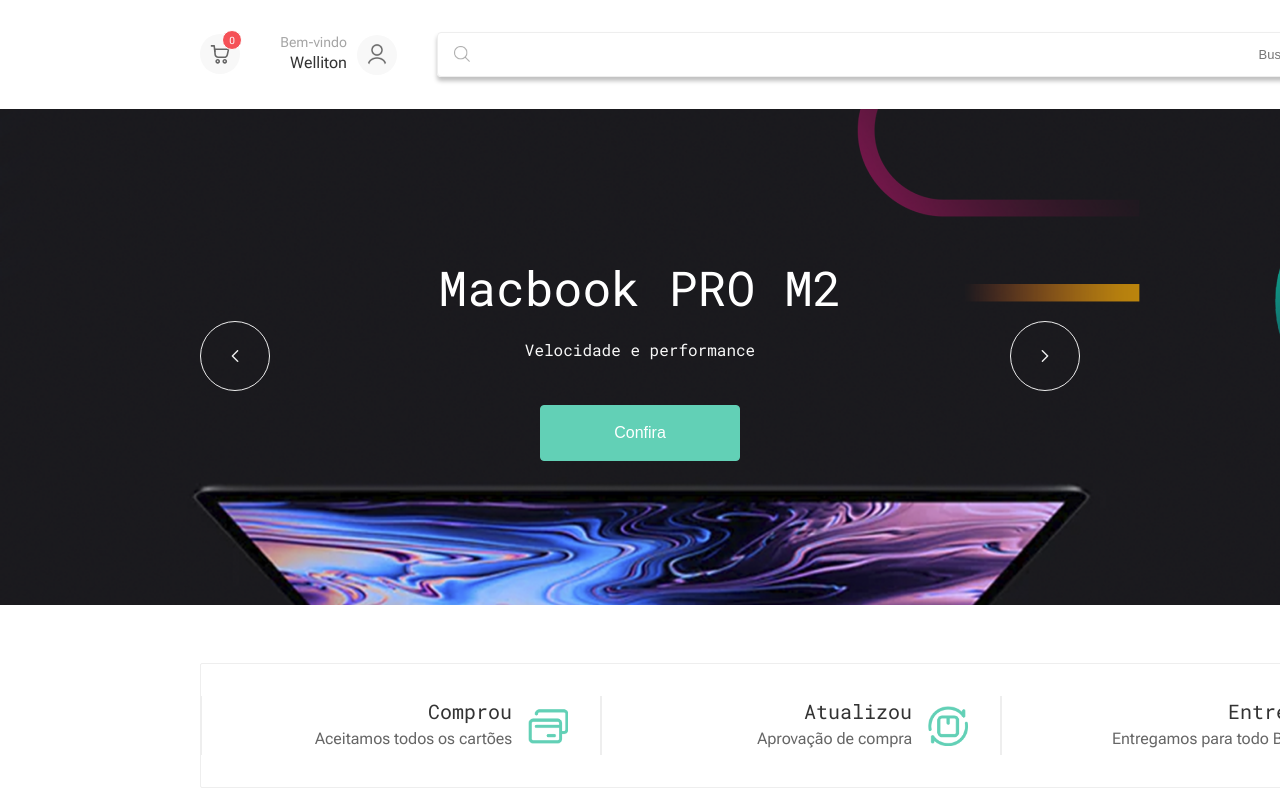
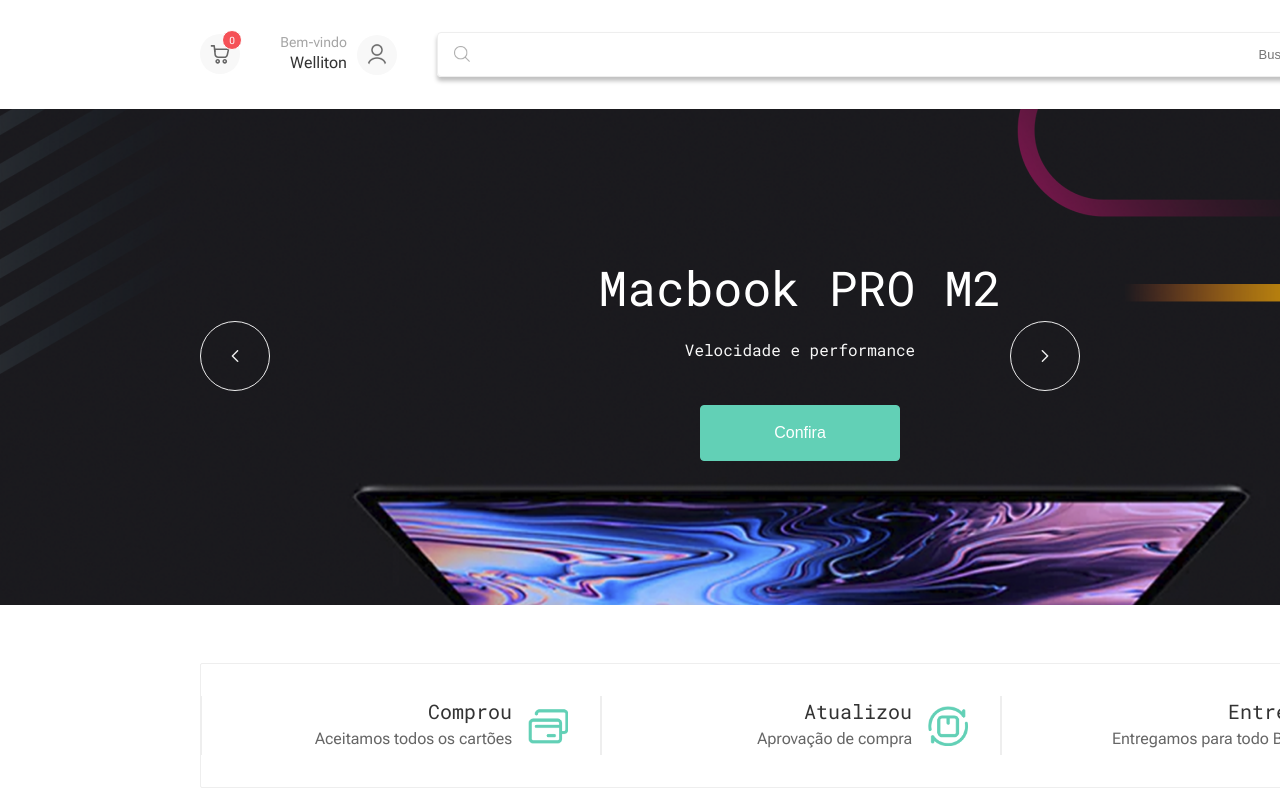
Before and after one commit to Viniciusrbr/compass-ecommerce, a React (Vite) app: page / in a window 1280 px wide. Shown: the top 800 px of the page. Built offline with nearby package versions, Linux system fonts and the light colour scheme; no server answers.

Commit message:
fix: banner width

```diff
--- a/src/components/MainBanner/index.jsx
+++ b/src/components/MainBanner/index.jsx
@@ -12,12 +12,13 @@
   background-position: center;
   background-repeat: no-repeat;
   background-size: cover;
+  box-sizing: border-box;
   height: 496px;
   display: flex;
   flex-direction: column;
   align-items: center;
   justify-content: center;
-  width: 100%;
+  width: 1600px;
 `;
 
 const ContainerTexts = styled.div`
```
